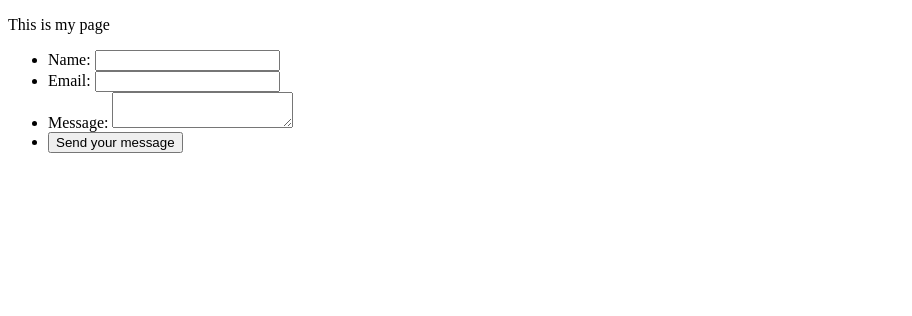
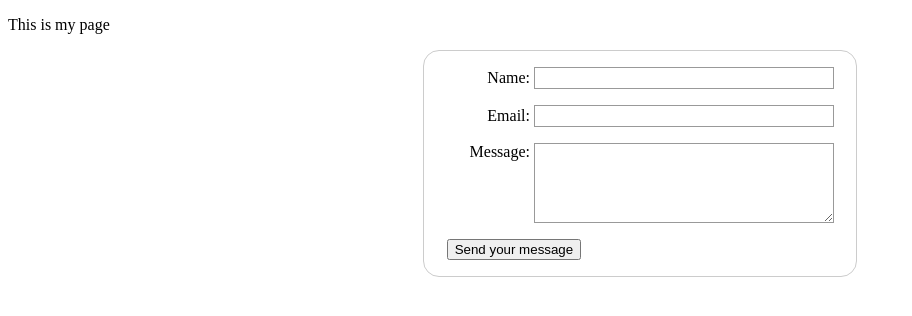
Before and after one commit to DanielT94/form-test, a plain HTML site: page index.html in a window 1280 px wide. Shown: the whole page, without its empty margins (0-912 px from the left). Drawn offline with Linux system fonts and the light colour scheme.

Commit message:
Added CSS styling

```diff
--- a/index.html
+++ b/index.html
@@ -4,6 +4,57 @@
     <meta charset="utf-8">
     <meta name="viewport" content="width=device-width">
     <title>My test page</title>
+    <style>
+      form {
+  margin: 0 auto;
+  width: 400px;
+  padding: 1em;
+  border: 1px solid #ccc;
+  border-radius: 1em;
+}
+
+ul {
+  list-style: none;
+  padding: 0;
+  margin: 0;
+}
+
+form li + li {
+  margin-top: 1em;
+}
+
+label {
+  display: inline-block;
+  width: 90px;
+  text-align: right;
+}
+
+input,
+textarea {
+  font: 1em sans-serif;
+  width: 300px;
+  box-sizing: border-box;
+  border: 1px solid #999;
+}
+
+input:focus,
+textarea:focus {
+  border-color: #000;
+}
+
+textarea {
+  vertical-align: top;
+  height: 5em;
+}
+
+.button {
+  padding-left: 90px;
+}
+
+button {
+  margin-left: 0.5em;
+}
+    </style>
   </head>
   <body>
     <p>This is my page</p>
```
